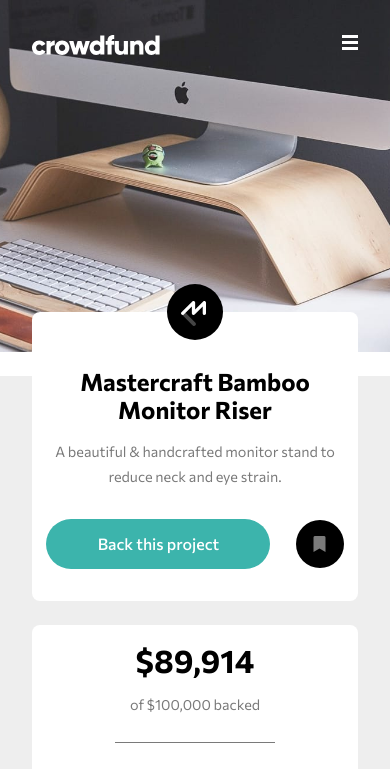
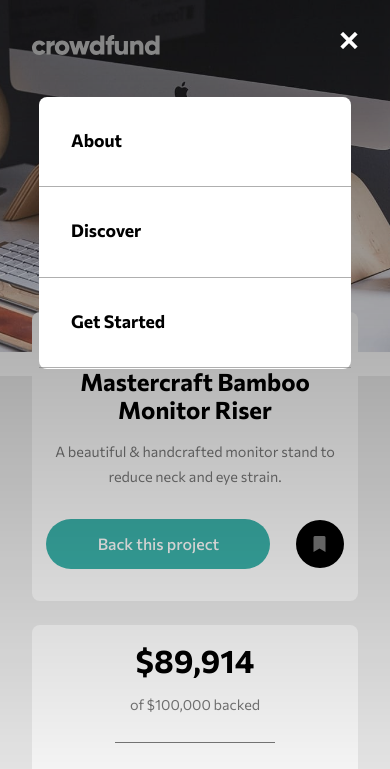
Before and after one commit to GerardoDev25/15-FrontEnd-Mentor--crowdfunding-product-page-main, a plain HTML site: page index.html in a window 390 px wide. Both pictures are taken after a click on the element 350 px from the left and 42 px from the top of the page. Shown: the top 769 px of the page. Drawn offline with Linux system fonts and the light colour scheme.

Commit message:
finish menu mobile

```diff
--- a/css/style.css
+++ b/css/style.css
@@ -65,10 +65,83 @@ body {
    background-image: url("../images/icon-hamburger.svg");
 }
 
+.nav-icon-hidden {
+   visibility: hidden;
+}
+
 /* ? ************* nav-list ************* */
 
 .nav-list {
    display: none;
+   margin: 0;
+   padding: 0;
+   outline: 2px dotted blueviolet;
+   position: fixed;
+   background-image: linear-gradient(
+      rgba(0, 0, 0, 0.5),
+      rgba(0, 0, 0, 0)
+   );
+   z-index: 1000;
+   top: 0;
+   left: 0;
+   width: 100%;
+   height: 100%;
+   list-style: none;
+}
+
+.nav-list-block {
+   display: block;
+}
+
+.nav-list__icon {
+   width: 18px;
+   height: 17px;
+   margin-left: auto;
+   margin-top: 2rem;
+   margin-right: 2rem;
+   background-image: url("../images/icon-close-menu.svg");
+   background-position: center;
+   background-size: cover;
+   background-repeat: no-repeat;
+
+}
+
+.nav-list__container {
+   background-color: white;
+
+   margin-top: 3rem;
+   margin-left: auto;
+   margin-right: auto;
+
+   width: 80%;
+   height: 17rem;
+
+   border-radius: 0.5rem;
+
+   display: flex;
+   flex-direction: column;
+   justify-content: space-evenly;
+}
+
+.nav-list__item {
+   padding-left: 2rem;
+   display: flex;
+   height: 33%;
+   width: 100%;
+   border-bottom: 1px solid hsla(0, 0%, 48%, 0.6);
+   display: flex;
+   align-items: center;
+}
+
+.nav-list__link {
+   display: block;
+   width: 100%;
+   height: 100%;
+   padding-top: 2rem;
+   color: black;
+   text-decoration: none;
+   font-weight: 700;
+   font-size: 1.1rem;
 }
 
 /* ************************************* */
@@ -105,6 +178,7 @@ body {
    color: white;
    font-weight: 500;
    border: none;
+   cursor: pointer;
 }
 
 /* ************************************* */
--- a/index.html
+++ b/index.html
@@ -44,30 +44,42 @@
          <nav class="nav">
             <!-- *************************************  -->
             <!-- ? ************* nav-logo *************  -->
-            <div class="nav-logo logo">
+            <div class="nav-logo logo" id="nav-logo">
                <img src="./images/logo.svg" alt="" />
             </div>
 
             <!-- *************************************  -->
             <!-- ? ************* nav-icon *************  -->
-            <div class="nav-icon"></div>
+            <div class="nav-icon" id="nav-icon"></div>
 
             <!-- *************************************  -->
             <!-- ? ************* nav-list *************  -->
-            <ul class="nav-list">
+            <ul class="nav-list" id="nav-list">
+               <div
+                  class="nav-list__icon"
+                  id="nav-list__icon"
+               ></div>
+
+               <div
+                  class="nav-list__container"
+                  id="nav-list__container"
+               >
                   <li class="nav-list__item">
-                  <a href="*" class="nav-list__link"> About </a>
+                     <a href="#" class="nav-list__link">
+                        About
+                     </a>
                   </li>
                   <li class="nav-list__item">
-                  <a href="*" class="nav-list__link">
+                     <a href="#" class="nav-list__link">
                         Discover
                      </a>
                   </li>
                   <li class="nav-list__item">
-                  <a href="*" class="nav-list__link">
+                     <a href="#" class="nav-list__link">
                         Get Started
                      </a>
                   </li>
+               </div>
             </ul>
          </nav>
       </header>
@@ -336,5 +348,7 @@
   Got it!
 
   Success modal end -->
+
+      <script src="script.js"></script>
    </body>
 </html>
--- /dev/null
+++ b/script.js
@@ -0,0 +1,32 @@
+const navIcon = document.getElementById("nav-icon");
+
+// ? nav list
+const navList = document.getElementById("nav-list");
+
+// *************************************
+// ? ********* Show/Hiden Menu *********
+// *************************************
+
+const showMenu = () => {
+   navList.classList.add("nav-list-block");
+   navIcon.classList.add("nav-icon-hidden");
+};
+const hiddenMenu = () => {
+   navList.classList.remove("nav-list-block");
+   navIcon.classList.remove("nav-icon-hidden");
+};
+
+navIcon.addEventListener("click", (e) => {
+   e.stopPropagation();
+   showMenu();
+});
+
+navList.addEventListener("click", (e) => {
+   if (
+      e.target.classList.contains("nav-list__link") ||
+      e.target.classList.contains("nav-list__icon")
+   ) {
+      hiddenMenu();
+   }
+
+});
```
Lines whose indentation alone changed are shown as unchanged.
